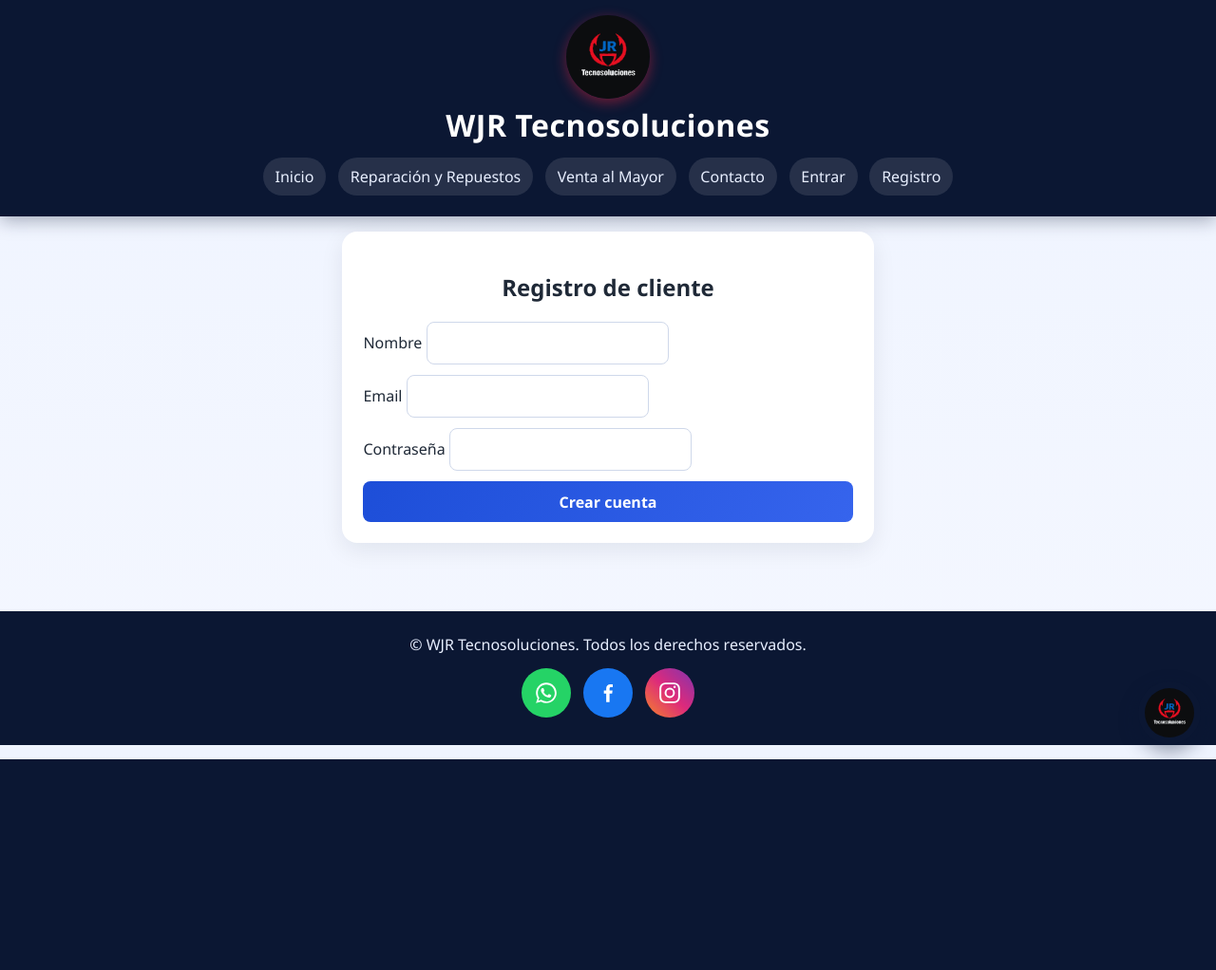
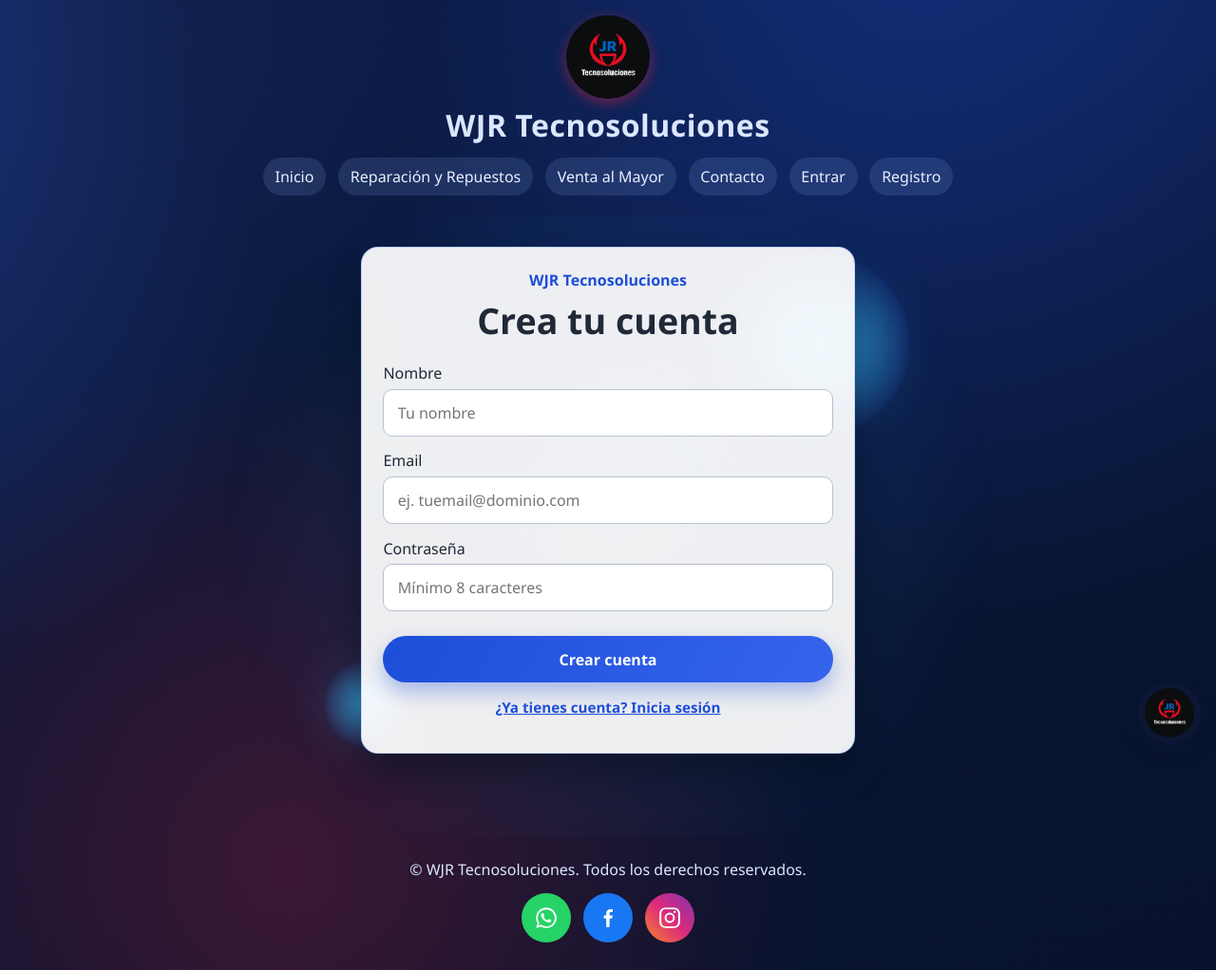
Before and after one commit to Dreamzxd/WJR-TECNO, a Flask app: page /registro in a window 1280 px wide. Shown: the whole page at 95% size. Before the commit the page ends 800 px from the top, so only its background shows below. Run offline with Flask 3, Linux system fonts and the light colour scheme.

Commit message:
Ajusta auth al estilo previo con fondo neón azul

```diff
--- a/static/styles.css
+++ b/static/styles.css
@@ -173,3 +173,149 @@ th, td { border: 1px solid #e4e8ef; padding: .6rem; text-align: left; }
   main { padding: 1rem 1rem 5rem; }
   .main-header h1 { font-size: 1.6rem; }
 }
+
+body.auth-theme {
+  background-color: #081126;
+  background-image:
+    radial-gradient(circle at 18% 22%, rgba(54, 100, 237, .55) 0%, rgba(8, 17, 38, 0) 38%),
+    radial-gradient(circle at 82% 14%, rgba(29, 78, 216, .45) 0%, rgba(8, 17, 38, 0) 36%),
+    radial-gradient(circle at 50% 78%, rgba(239, 35, 60, .22) 0%, rgba(8, 17, 38, 0) 34%),
+    linear-gradient(160deg, #050b19 0%, #0a1737 45%, #07112a 100%);
+  background-size: 160% 160%;
+  animation: neon-wave 16s ease-in-out infinite;
+}
+
+body.auth-theme .main-header,
+body.auth-theme .main-footer {
+  background: transparent;
+  box-shadow: none;
+  color: #dbe7ff;
+}
+
+body.auth-theme nav a {
+  background: rgba(148, 181, 255, .14);
+  color: #e8efff;
+}
+
+body.auth-theme nav a:hover {
+  background: rgba(148, 181, 255, .28);
+}
+
+main.auth-main {
+  min-height: 62vh;
+  display: grid;
+  place-items: center;
+  position: relative;
+  overflow: hidden;
+}
+
+main.auth-main::before {
+  content: "";
+  position: absolute;
+  inset: 0;
+  background: radial-gradient(circle at 50% 50%, rgba(56, 189, 248, .14), transparent 62%);
+  filter: blur(1px);
+  pointer-events: none;
+}
+
+.auth-shell {
+  width: min(560px, 100%);
+  position: relative;
+  padding: 1rem;
+}
+
+.auth-card {
+  position: relative;
+  z-index: 1;
+  max-width: 520px;
+  margin: 0 auto;
+  border-radius: 18px;
+  border: 1px solid rgba(135, 165, 255, .35);
+  background: rgba(255, 255, 255, .93);
+  box-shadow:
+    0 20px 35px rgba(5, 11, 25, .45),
+    0 0 0 1px rgba(29, 78, 216, .15);
+}
+
+.auth-card h2 {
+  font-size: clamp(1.8rem, 3.8vw, 2.35rem);
+  margin-top: .4rem;
+  margin-bottom: 1.2rem;
+  color: #1f2937;
+}
+
+.auth-eyebrow {
+  margin: 0;
+  font-weight: 700;
+  color: #1d4ed8;
+}
+
+.auth-form {
+  gap: .9rem;
+}
+
+.auth-form input {
+  width: 100%;
+  margin-top: .35rem;
+  border-radius: 10px;
+  padding: .82rem .9rem;
+  border: 1px solid #b8c0cf;
+}
+
+.auth-form input:focus {
+  outline: none;
+  border-color: #3664ed;
+  box-shadow: 0 0 0 3px rgba(54, 100, 237, .2);
+}
+
+.auth-form button {
+  width: 100%;
+  margin-top: .7rem;
+  border-radius: 999px;
+  padding: .85rem .95rem;
+  background: linear-gradient(120deg, #1d4ed8 0%, #3664ed 100%);
+  box-shadow: 0 10px 22px rgba(29, 78, 216, .35);
+}
+
+.auth-links {
+  margin-top: 1rem;
+  font-size: .95rem;
+}
+
+.auth-links a {
+  color: #1d4ed8;
+  font-weight: 600;
+}
+
+.auth-blob {
+  position: absolute;
+  border-radius: 999px;
+  background: radial-gradient(circle, rgba(56, 189, 248, .75) 0%, rgba(54, 100, 237, .08) 70%, transparent 100%);
+  filter: blur(.5px) drop-shadow(0 0 24px rgba(56, 189, 248, .45));
+  animation: neon-float 7s ease-in-out infinite;
+}
+
+.blob-top {
+  width: 190px;
+  height: 190px;
+  top: 24px;
+  right: -38px;
+}
+
+.blob-bottom {
+  width: 88px;
+  height: 88px;
+  left: -18px;
+  bottom: 20px;
+  animation-delay: 1.2s;
+}
+
+@keyframes neon-wave {
+  0%, 100% { background-position: 0% 40%; }
+  50% { background-position: 100% 60%; }
+}
+
+@keyframes neon-float {
+  0%, 100% { transform: translateY(0) scale(1); }
+  50% { transform: translateY(-10px) scale(1.06); }
+}
--- a/templates/base.html
+++ b/templates/base.html
@@ -6,7 +6,7 @@
   <title>WJR Tecnosoluciones</title>
   <link rel="stylesheet" href="{{ url_for('static', filename='styles.css') }}">
 </head>
-<body>
+<body class="{% block body_class %}{% endblock %}">
   <header class="main-header">
     <div class="brand-wrap">
       <img src="{{ url_for('static', filename='img/wjr-logo.svg') }}" alt="Logo WJR" class="brand-logo">
@@ -28,7 +28,7 @@
     </nav>
   </header>
 
-  <main>
+  <main class="{% block main_class %}{% endblock %}">
     {% with messages = get_flashed_messages(with_categories=true) %}
       {% if messages %}
         {% for category, message in messages %}
--- a/templates/registro.html
+++ b/templates/registro.html
@@ -1,12 +1,21 @@
 {% extends 'base.html' %}
+{% block body_class %}auth-theme{% endblock %}
+{% block main_class %}auth-main{% endblock %}
 {% block content %}
-<section class="centered-page">
-  <h2>Registro de cliente</h2>
-  <form method="post" class="form">
-    <label>Nombre <input type="text" name="nombre" required></label>
-    <label>Email <input type="email" name="email" required></label>
-    <label>Contraseña <input type="password" name="password" required></label>
-    <button type="submit">Crear cuenta</button>
-  </form>
+<section class="auth-shell">
+  <span class="auth-blob blob-top" aria-hidden="true"></span>
+  <span class="auth-blob blob-bottom" aria-hidden="true"></span>
+
+  <div class="auth-card centered-page">
+    <p class="auth-eyebrow">WJR Tecnosoluciones</p>
+    <h2>Crea tu cuenta</h2>
+    <form method="post" class="form auth-form">
+      <label>Nombre <input type="text" name="nombre" placeholder="Tu nombre" required></label>
+      <label>Email <input type="email" name="email" placeholder="ej. tuemail@dominio.com" required></label>
+      <label>Contraseña <input type="password" name="password" placeholder="Mínimo 8 caracteres" required></label>
+      <button type="submit">Crear cuenta</button>
+    </form>
+    <p class="auth-links"><a href="{{ url_for('login') }}">¿Ya tienes cuenta? Inicia sesión</a></p>
+  </div>
 </section>
 {% endblock %}
```
Also changed, not shown: templates/login.html (+16 -7 lines).
